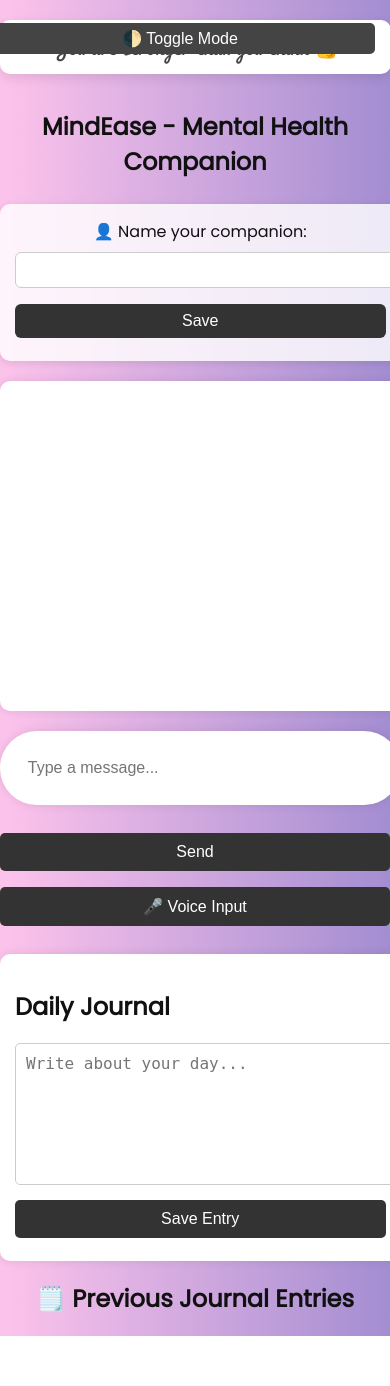
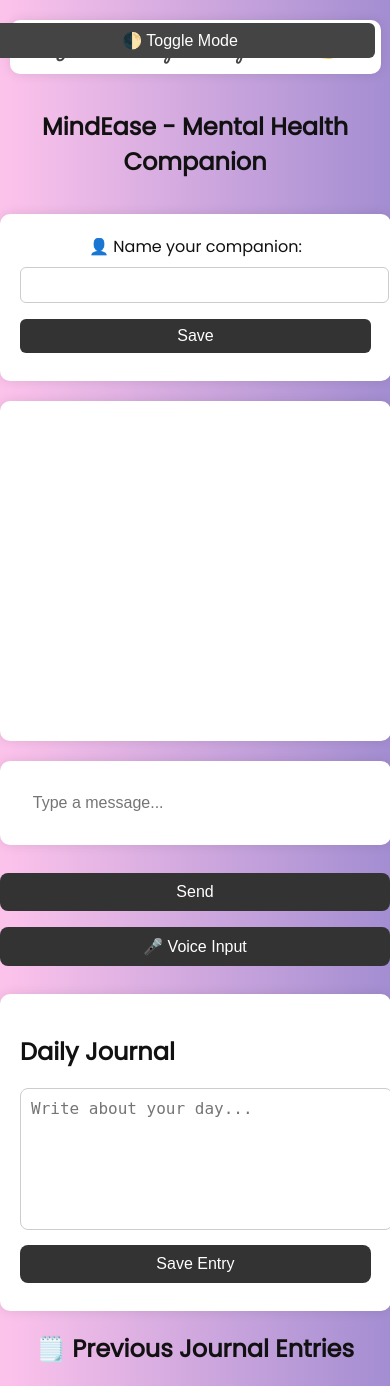
Before and after one commit to Jaspreetkaurr21/MindEase-AI, a Flask app: page /chat in a window 390 px wide; the page is wider, and only the part inside the window is pictured. Before the commit the page ends 1336 px from the top of that part, so only its background shows below. Run offline with Flask 3, Linux system fonts and the light colour scheme; a user stored in the database is signed in.

Commit message:
Update styling for responsive layout and UI polish

```diff
--- a/templates/apikey.html
+++ b/templates/apikey.html
@@ -5,6 +5,8 @@
   <meta name="viewport" content="width=device-width, initial-scale=1.0">
   <title>Enter API Key – MindEase</title>
   <link rel="stylesheet" href="{{ url_for('static', filename='style.css') }}">
+  <link rel="stylesheet" href="style.css">
+
   <style>
   * {
     box-sizing: border-box;
--- a/templates/chat.html
+++ b/templates/chat.html
@@ -5,6 +5,8 @@
   <meta name="viewport" content="width=device-width, initial-scale=1.0"/>
   <title>MindEase - Mental Health Companion</title>
   <link href="https://fonts.googleapis.com/css2?family=Pacifico&family=Poppins&display=swap" rel="stylesheet">
+  <link rel="stylesheet" href="style.css">
+
   <style>
   :root {
     --light-bg: linear-gradient(270deg, #a18cd1, #fbc2eb, #fcd1d1, #c1dfc4, #a1c4fd);
@@ -38,26 +40,31 @@
   h1 {
     text-align: center;
     padding: 20px;
+    font-size: 2.2rem;
     margin: 0;
-      font-size: 2.2rem;
+  }
+
+  #chatbox, #journal, .quote-box, .fancy, .bot-name-box {
+    width: 90%;
+    max-width: 800px;
+    margin: 20px auto;
+    background-color: #fff;
+    border-radius: 10px;
+    padding: 20px;
+    box-shadow: 0 0 12px rgba(0, 0, 0, 0.1);
   }
 
   #chatbox {
-      margin: 20px auto;
-      width: 80%;
-      max-width: 800px;
-      background-color: #fff;
-      border-radius: 10px;
-      padding: 20px;
-      box-shadow: 0 0 10px rgba(0, 0, 0, 0.1);
     min-height: 300px;
     max-height: 400px;
     overflow-y: auto;
-      text-align: left;
   }
 
   body.dark-mode #chatbox,
-    body.dark-mode #journal {
+  body.dark-mode #journal,
+  body.dark-mode .fancy,
+  body.dark-mode .quote-box,
+  body.dark-mode .bot-name-box {
     background-color: #222;
     color: var(--text-light);
   }
@@ -80,109 +87,63 @@
     font-weight: bold;
   }
 
-    .fancy {
-      position: relative;
-      margin: 20px auto;
-      padding: 20px;
-      width: 80%;
-      max-width: 800px;
-      background-color: white;
-      border-radius: 50px;
-      overflow: hidden;
-      box-shadow: 0 0 10px rgba(0, 0, 0, 0.1);
-    }
-
   .fancy input {
     background: transparent;
     color: inherit;
-      font-size: 1.2rem;
+    font-size: 1.1rem;
     border: none;
     outline: none;
     width: 100%;
     padding: 1rem;
-      position: relative;
-      z-index: 10;
   }
 
   button {
     padding: 10px 20px;
     border: none;
-      border-radius: 5px;
+    border-radius: 8px;
     background-color: #333;
     color: white;
     cursor: pointer;
-      margin: 10px;
-      align-items: center;
+    margin: 8px 5px;
   }
 
   button:hover {
     background-color: #555;
   }
 
-    #journal {
-      margin: 20px auto;
-      width: 80%;
-      max-width: 800px;
-      background-color: #fff;
-      border-radius: 10px;
-      padding: 20px;
-      box-shadow: 0 0 10px rgba(0, 0, 0, 0.1);
-    }
-
   textarea {
     width: 100%;
     height: 150px;
     border: 1px solid #ccc;
-      border-radius: 5px;
+    border-radius: 8px;
     padding: 10px;
     font-size: 1rem;
     resize: none;
   }
 
   .quote-box {
-      background: #fff;
-      margin: 20px auto;
-      padding: 20px;
-      border-radius: 10px;
-      box-shadow: 0 4px 12px rgba(0, 0, 0, 0.1);
-      max-width: 800px;
-      animation: fadeSlideIn 1s ease-out;
     font-family: 'Pacifico', cursive;
     font-size: 1.5rem;
+    text-align: center;
+    animation: fadeSlideIn 1s ease-out;
     color: #444;
-      text-align: center;
-    }
-
-    body.dark-mode .quote-box {
-      background: #333;
-      color: #fff;
   }
 
   .toggle-mode {
     position: fixed;
-      top: 10px;
-      right: 10px;
+    top: 15px;
+    right: 15px;
     background: #444;
     color: white;
     border: none;
     padding: 8px 12px;
-      border-radius: 5px;
+    border-radius: 6px;
     cursor: pointer;
     z-index: 999;
   }
 
-    @keyframes fadeSlideIn {
-      from { opacity: 0; transform: translateY(-20px); }
-      to { opacity: 1; transform: translateY(0); }
-    }
   .bot-name-box {
     text-align: center;
-  margin: 10px auto 20px;
-  padding: 10px;
-  background: #ffffffd0;
-  border-radius: 10px;
-  max-width: 600px;
-  box-shadow: 0 2px 8px rgba(0,0,0,0.1);
   }
 
   .bot-name-box input {
@@ -198,15 +159,7 @@
     margin-left: 10px;
     padding: 8px 12px;
     font-size: 0.9rem;
-  background-color: #333;
-  color: white;
-  border: none;
     border-radius: 6px;
-  cursor: pointer;
-}
-
-.bot-name-box button:hover {
-  background-color: #555;
   }
 
   .saved-msg {
@@ -215,23 +168,24 @@
     color: green;
     font-weight: bold;
   }
+
   body.dark-mode input,
-
-body.dark-mode #user-input {
+  body.dark-mode #user-input,
+  body.dark-mode textarea {
     background-color: #f5f5f5;
     color: #100101;
+  }
 
+  @keyframes fadeSlideIn {
+    from { opacity: 0; transform: translateY(-20px); }
+    to { opacity: 1; transform: translateY(0); }
   }
+
+  /* Responsive Design */
   @media screen and (max-width: 768px) {
     h1 {
       font-size: 1.8rem;
       padding: 15px;
-  }
-
-  .fancy, #chatbox, #journal, .quote-box, .bot-name-box {
-    width: 95%;
-    padding: 15px;
-    font-size: 1rem;
     }
 
     .fancy input {
@@ -254,12 +208,6 @@ body.dark-mode #user-input {
       height: 120px;
       font-size: 1rem;
     }
-
-  .toggle-mode {
-    top: 15px;
-    right: 15px;
-    padding: 6px 10px;
-  }
   }
 
   @media screen and (max-width: 480px) {
@@ -276,8 +224,8 @@ body.dark-mode #user-input {
       font-size: 0.85rem;
     }
   }
+</style>
 
-  </style>
 </head>
 <body>
   <button class="toggle-mode" onclick="toggleMode()">🌓 Toggle Mode</button>
--- a/templates/journal.html
+++ b/templates/journal.html
@@ -7,6 +7,8 @@
 
     <title>Daily Journal - MindEase</title>
     <link href="https://fonts.googleapis.com/css2?family=Poppins:wght@400;600&display=swap" rel="stylesheet">
+    <link rel="stylesheet" href="style.css">
+
     <style>
         body {
             font-family: 'Poppins', sans-serif;
--- a/templates/signup.html
+++ b/templates/signup.html
@@ -5,6 +5,7 @@
   <meta name="viewport" content="width=device-width, initial-scale=1.0">
   <title>Sign Up - MindEase</title>
   <link href="https://fonts.googleapis.com/css2?family=Poppins&display=swap" rel="stylesheet" />
+  <link rel="stylesheet" href="style.css">
   <style>
   body {
     font-family: 'Poppins', sans-serif;
```
Also changed, not shown: templates/index.html (+27 -9 lines), templates/login.html (+31 -4 lines), chat_history.db (added). Lines whose indentation alone changed are shown as unchanged.
